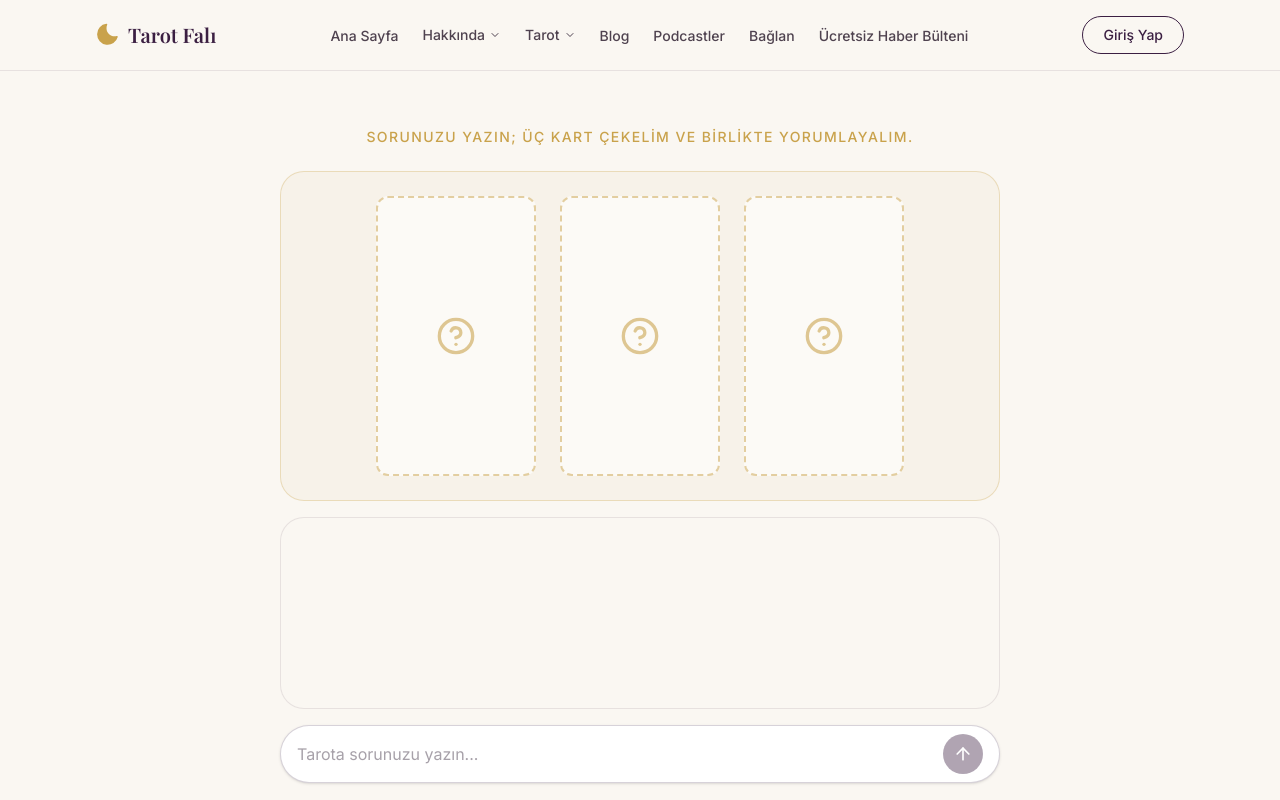
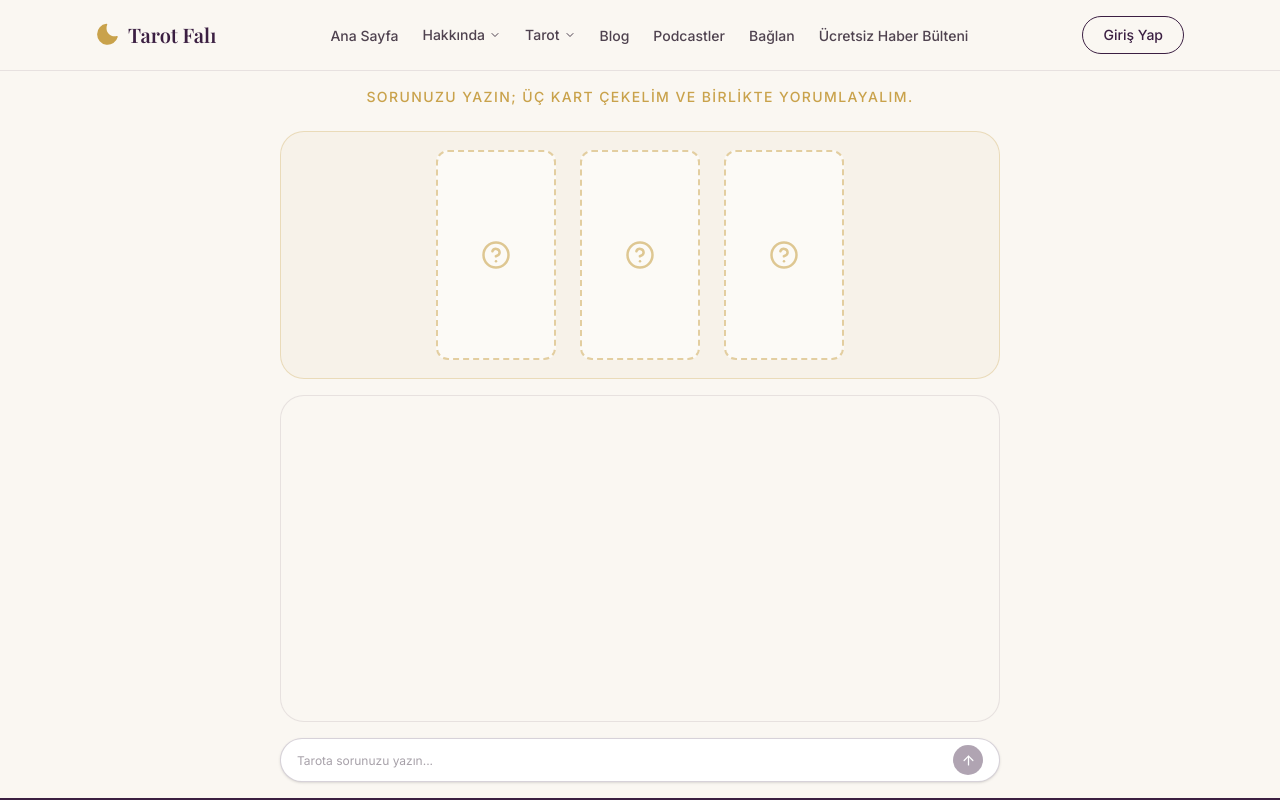
Before and after one commit to nadmez/tarot-blog, a Next.js app: page /tarot in a window 1280 px wide. Shown: the top 800 px of the page. Built offline with nearby package versions, Linux system fonts and the light colour scheme; a web font is replaced by a local one.

Commit message:
Tarot page ui updates

```diff
--- a/src/app/tarot/page.js
+++ b/src/app/tarot/page.js
@@ -10,7 +10,7 @@ export default function TarotPage() {
   return (
     <section
       aria-labelledby="tarot-heading"
-      className="mx-auto flex min-h-[calc(100dvh-73px)] max-w-3xl flex-col gap-6 px-4 py-4 sm:px-6 md:py-14"
+      className="mx-auto flex min-h-[calc(100dvh-73px)] max-w-3xl flex-col gap-6 px-4 py-4 sm:px-6 md:py-[16px]"
     >
       <header className="text-center">
         <p
--- a/src/components/CardSpread/index.js
+++ b/src/components/CardSpread/index.js
@@ -1,7 +1,7 @@
 import { QuestionIcon } from "../icons";
 
 const PLACEHOLDER_COUNT = 3;
-const CARD_SLOT = "w-24 sm:w-32 md:w-40";
+const CARD_SLOT = "w-18 sm:w-24 md:w-30";
 
 export default function CardSpread({ cards = [] }) {
   const hasCards = cards.length > 0;
@@ -9,7 +9,7 @@ export default function CardSpread({ cards = [] }) {
   return (
     <section
       aria-label="Çekilen kartlar"
-      className="rounded-3xl border border-accent/30 bg-accent/5 px-4 py-6"
+      className="rounded-3xl border border-accent/30 bg-accent/5 px-4 py-4.5"
     >
       <ul className="flex items-start justify-center gap-4 sm:gap-6">
         {hasCards
@@ -34,7 +34,7 @@ export default function CardSpread({ cards = [] }) {
               <li key={index} className={CARD_SLOT}>
                 <div className="flex aspect-[2/3.5] w-full items-center justify-center rounded-xl border-2 border-dashed border-accent/50 bg-white/60">
                   <QuestionIcon
-                    className="h-10 w-10 animate-pulse text-accent/70"
+                    className="size-7.5 animate-pulse text-accent/70"
                     aria-hidden="true"
                   />
                   <span className="sr-only">Kart henüz çekilmedi</span>
--- a/src/components/ChatInput/index.js
+++ b/src/components/ChatInput/index.js
@@ -29,7 +29,7 @@ export default function ChatInput({ onSubmit, isLoading = false }) {
   return (
     <form
       onSubmit={handleSubmit}
-      className="flex items-center gap-3 rounded-full border border-primary/20 bg-white px-4 py-2 shadow-sm focus-within:border-primary/50"
+      className="flex items-center gap-3 rounded-full border border-primary/20 bg-white px-4 py-1.5 shadow-sm focus-within:border-primary/50"
     >
       <label htmlFor="tarot-prompt" className="sr-only">
         Sorunuzu yazın
@@ -43,15 +43,15 @@ export default function ChatInput({ onSubmit, isLoading = false }) {
         rows={1}
         maxLength={1000}
         disabled={isLoading}
-        className="w-full resize-none bg-transparent py-1.5 leading-tight text-foreground outline-none placeholder:text-foreground/40"
+        className="w-full resize-none bg-transparent py-1.5 text-[12px] leading-[15px] text-foreground outline-none placeholder:text-foreground/40"
       />
       <button
         type="submit"
         aria-label="Gönder"
         disabled={!canSend}
-        className="flex h-10 w-10 shrink-0 items-center justify-center rounded-full bg-primary text-white transition-colors hover:bg-primary/90 disabled:cursor-not-allowed disabled:opacity-40"
+        className="flex size-7.5 shrink-0 items-center justify-center rounded-full bg-primary text-white transition-colors hover:bg-primary/90 disabled:cursor-not-allowed disabled:opacity-40"
       >
-        <ArrowUpIcon className="h-5 w-5" aria-hidden="true" />
+        <ArrowUpIcon className="size-[15px]" aria-hidden="true" />
       </button>
     </form>
   );
```
